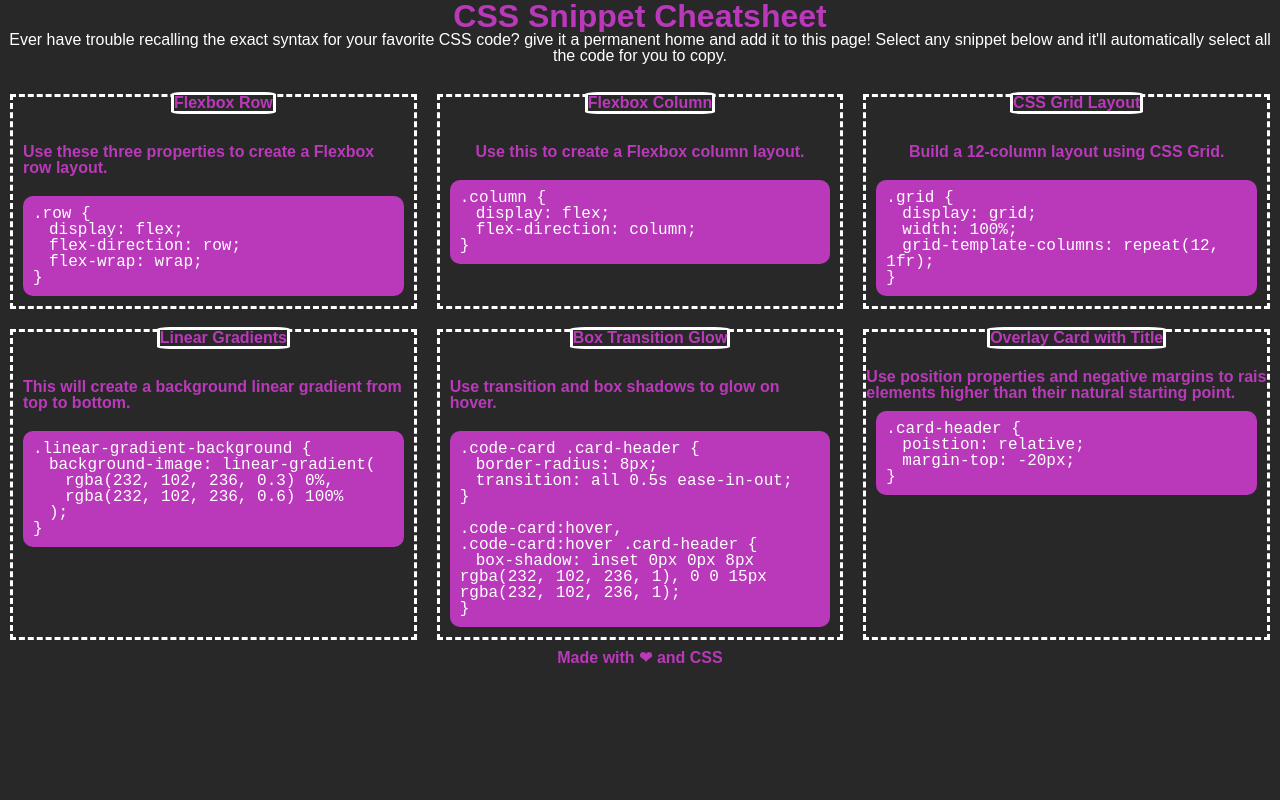
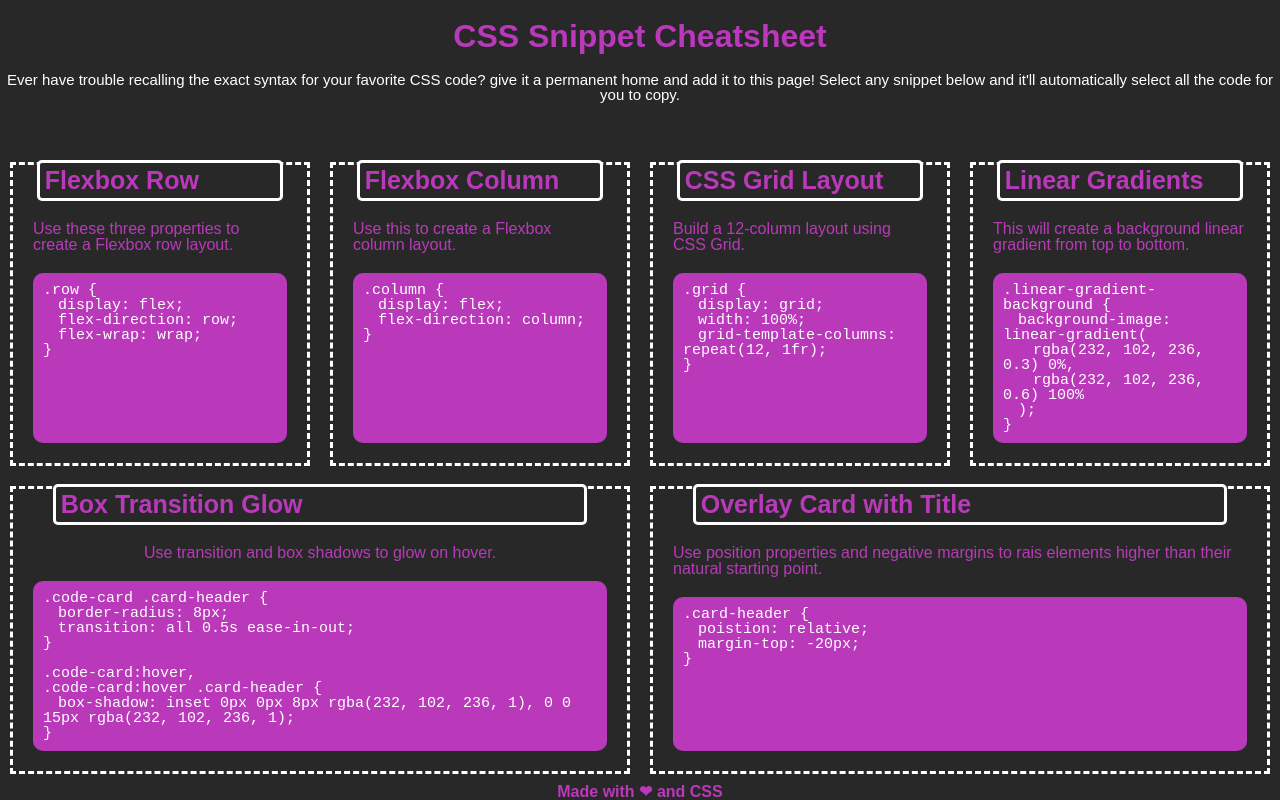
Before and after one commit to MMMPhoto/CSS-Snippet-Cheat-Sheet, a plain HTML site: page index.html in a window 1280 px wide. Drawn offline with Linux system fonts and the light colour scheme.

Commit message:
Cleaned up CSS, flex stuff (v1.4)

```diff
--- a/assets/css/style.css
+++ b/assets/css/style.css
@@ -8,7 +8,13 @@ h1, h2, h3 {
     color: #ba39ba;
 }
 
+h1 {
+    margin: 20px;
+}
+
 p {
+    font-size: 15px;
+    font-weight: 100;
     text-align: center;
 }
 
@@ -17,6 +23,7 @@ Header {
     flex-direction: column;
     justify-content: center;
     align-items: center;
+    margin-bottom: 50px;
 }
 
 Main {
@@ -33,7 +40,8 @@ Section {
     justify-content: space-between;
     align-items: center;
     align-content: stretch;
-    flex: 1 1 30%;
+    flex: 1 1 300px;
+    padding: 10px;
     margin: 10px;
     border-style: dashed;
     border-color: #fff;
@@ -44,17 +52,26 @@ Footer {
 }
 
 .card-heading {
+    font-size: 25px;
     border-style: solid;
     border-color: #fff;
-    border-radius: 10%;
-    margin: -5px 0px 20px 20px;
+    border-radius: 5px;
+    width: 90%;
+    padding: 5px;
+    margin: -15px 0px 10px 0px;
 }
 
 .card-desc {
+    font-weight: 200;
     margin: 10px;
 }
 
 .code-card {
+    display: flex;
+    flex-direction: column;
+    justify-content: center;
+    align-content: center;
+
     width: 100%;
     height: 100%;
 }
@@ -62,6 +79,7 @@ Footer {
 .code {
     font-family: 'Courier New', Courier, monospace;
     text-align: left;
+    height: 90%;
     background-color: #ba39ba;
     border-radius: 10px;
     padding: 10px;
--- a/index.html
+++ b/index.html
@@ -80,7 +80,7 @@
         </section>
         <section>
             <h2 class="card-heading">Overlay Card with Title</h2>
-            <h3>Use position properties and negative margins to rais elements higher than their natural starting point.</h3>
+            <h3 class="card-desc">Use position properties and negative margins to rais elements higher than their natural starting point.</h3>
             <div class="code-card">
                 <p class="code">.card-header {
                     <br>&emsp;poistion: relative;
```
